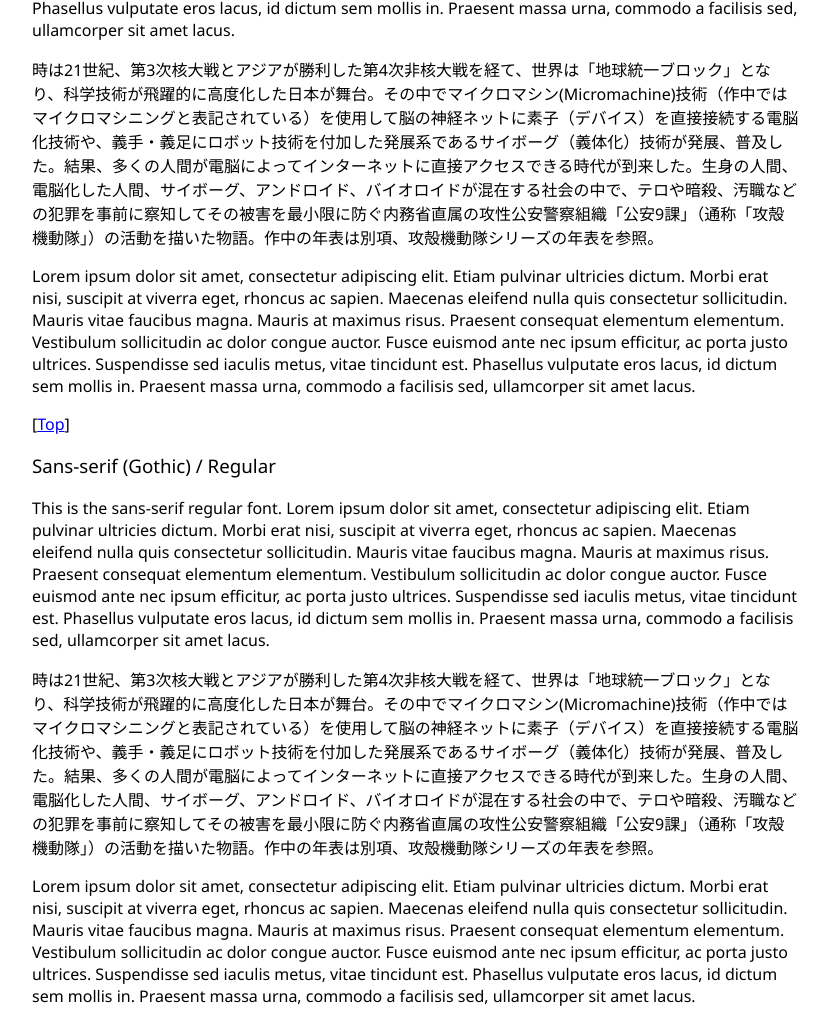
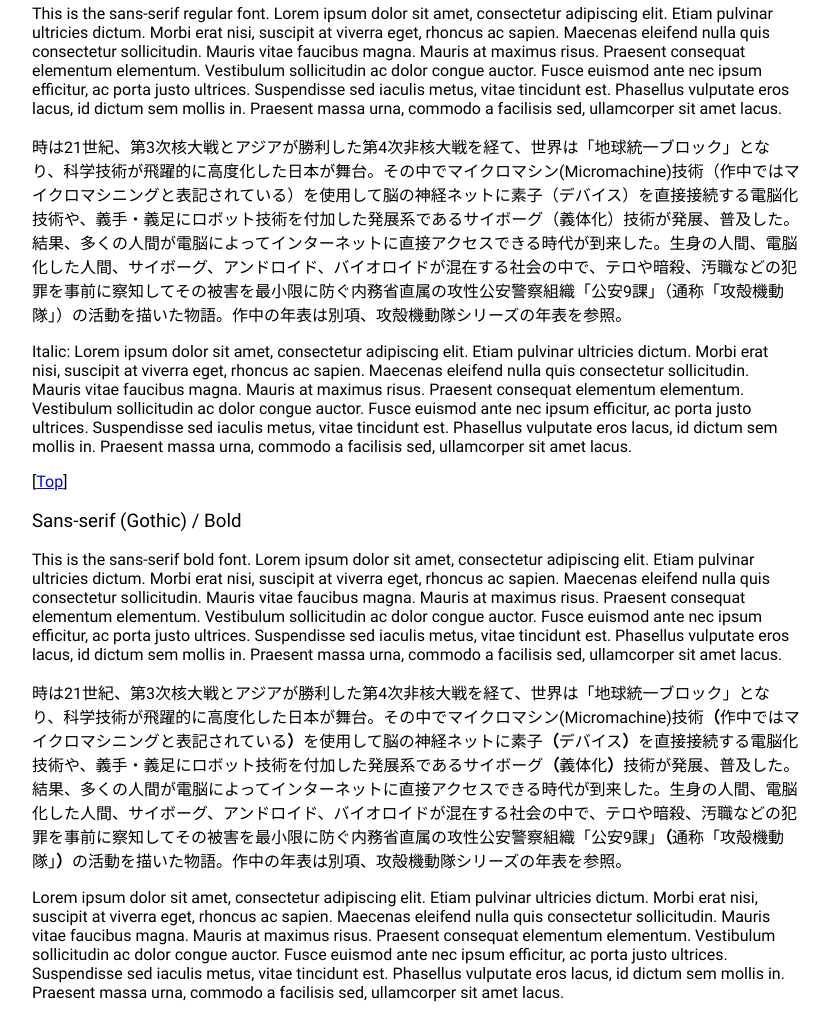
Before and after one commit to mirai-audio/system-font-i18n-css, a website: page index.html in a window 1280 px wide. Shown: the part 7555-8566 px from the top of the page, without its empty margins (224-1054 px from the left). Drawn offline with Linux system fonts and the light colour scheme.

Commit message:
fix macos chrome not rendering italic or bold
* [x] fixes https://github.com/mirai-audio/system-font-i18n-css/issues/12

```diff
--- a/index.html
+++ b/index.html
@@ -524,7 +524,8 @@ body {
           Lorem ipsum dolor sit amet, consectetur adipiscing elit. Etiam pulvinar ultricies dictum. Morbi erat nisi, suscipit at viverra eget, rhoncus ac sapien.  Maecenas eleifend nulla quis consectetur sollicitudin. Mauris vitae faucibus magna. Mauris at maximus risus. Praesent consequat elementum elementum. Vestibulum sollicitudin ac dolor congue auctor. Fusce euismod ante nec ipsum efficitur, ac porta justo ultrices. Suspendisse sed iaculis metus, vitae tincidunt est.  Phasellus vulputate eros lacus, id dictum sem mollis in. Praesent massa urna, commodo a facilisis sed, ullamcorper sit amet lacus.
         </p>
         <p>時は21世紀、第3次核大戦とアジアが勝利した第4次非核大戦を経て、世界は「地球統一ブロック」となり、科学技術が飛躍的に高度化した日本が舞台。その中でマイクロマシン(Micromachine)技術（作中ではマイクロマシニングと表記されている）を使用して脳の神経ネットに素子（デバイス）を直接接続する電脳化技術や、義手・義足にロボット技術を付加した発展系であるサイボーグ（義体化）技術が発展、普及した。結果、多くの人間が電脳によってインターネットに直接アクセスできる時代が到来した。生身の人間、電脳化した人間、サイボーグ、アンドロイド、バイオロイドが混在する社会の中で、テロや暗殺、汚職などの犯罪を事前に察知してその被害を最小限に防ぐ内務省直属の攻性公安警察組織「公安9課」（通称「攻殻機動隊」）の活動を描いた物語。作中の年表は別項、攻殻機動隊シリーズの年表を参照。</p>
-        <p>Lorem ipsum dolor sit amet, consectetur adipiscing elit. Etiam pulvinar ultricies dictum. Morbi erat nisi, suscipit at viverra eget, rhoncus ac sapien.  Maecenas eleifend nulla quis consectetur sollicitudin. Mauris vitae faucibus magna. Mauris at maximus risus. Praesent consequat elementum elementum. Vestibulum sollicitudin ac dolor congue auctor. Fusce euismod ante nec ipsum efficitur, ac porta justo ultrices. Suspendisse sed iaculis metus, vitae tincidunt est.  Phasellus vulputate eros lacus, id dictum sem mollis in. Praesent massa urna, commodo a facilisis sed, ullamcorper sit amet lacus.</p>
+        <p class="t-Italic">Italic: Lorem ipsum dolor sit amet, consectetur adipiscing elit. Etiam pulvinar ultricies dictum. Morbi erat nisi, suscipit at viverra eget, rhoncus ac sapien.  Maecenas eleifend nulla quis consectetur sollicitudin. Mauris vitae faucibus magna. Mauris at maximus risus. Praesent consequat elementum elementum. Vestibulum sollicitudin ac dolor congue auctor. Fusce euismod ante nec ipsum efficitur, ac porta justo ultrices. Suspendisse sed iaculis metus, vitae tincidunt est.  Phasellus vulputate eros lacus, id dictum sem mollis in. Praesent massa urna, commodo a facilisis sed, ullamcorper sit amet lacus.
+        </p>
       </section>
       <footer><p>[<a href="#top">Top</a>]</p></footer>
     </article>
@@ -537,8 +538,9 @@ body {
         <p>This is the sans-serif regular font.
           Lorem ipsum dolor sit amet, consectetur adipiscing elit. Etiam pulvinar ultricies dictum. Morbi erat nisi, suscipit at viverra eget, rhoncus ac sapien.  Maecenas eleifend nulla quis consectetur sollicitudin. Mauris vitae faucibus magna. Mauris at maximus risus. Praesent consequat elementum elementum. Vestibulum sollicitudin ac dolor congue auctor. Fusce euismod ante nec ipsum efficitur, ac porta justo ultrices. Suspendisse sed iaculis metus, vitae tincidunt est.  Phasellus vulputate eros lacus, id dictum sem mollis in. Praesent massa urna, commodo a facilisis sed, ullamcorper sit amet lacus.
         </p>
-        <p>時は21世紀、第3次核大戦とアジアが勝利した第4次非核大戦を経て、世界は「地球統一ブロック」となり、科学技術が飛躍的に高度化した日本が舞台。その中でマイクロマシン(Micromachine)技術（作中ではマイクロマシニングと表記されている）を使用して脳の神経ネットに素子（デバイス）を直接接続する電脳化技術や、義手・義足にロボット技術を付加した発展系であるサイボーグ（義体化）技術が発展、普及した。結果、多くの人間が電脳によってインターネットに直接アクセスできる時代が到来した。生身の人間、電脳化した人間、サイボーグ、アンドロイド、バイオロイドが混在する社会の中で、テロや暗殺、汚職などの犯罪を事前に察知してその被害を最小限に防ぐ内務省直属の攻性公安警察組織「公安9課」（通称「攻殻機動隊」）の活動を描いた物語。作中の年表は別項、攻殻機動隊シリーズの年表を参照。 </p>
-        <p>Lorem ipsum dolor sit amet, consectetur adipiscing elit. Etiam pulvinar ultricies dictum. Morbi erat nisi, suscipit at viverra eget, rhoncus ac sapien.  Maecenas eleifend nulla quis consectetur sollicitudin. Mauris vitae faucibus magna. Mauris at maximus risus. Praesent consequat elementum elementum. Vestibulum sollicitudin ac dolor congue auctor. Fusce euismod ante nec ipsum efficitur, ac porta justo ultrices. Suspendisse sed iaculis metus, vitae tincidunt est.  Phasellus vulputate eros lacus, id dictum sem mollis in. Praesent massa urna, commodo a facilisis sed, ullamcorper sit amet lacus.</p>
+        <p>時は21世紀、第3次核大戦とアジアが勝利した第4次非核大戦を経て、世界は「地球統一ブロック」となり、科学技術が飛躍的に高度化した日本が舞台。その中でマイクロマシン(Micromachine)技術（作中ではマイクロマシニングと表記されている）を使用して脳の神経ネットに素子（デバイス）を直接接続する電脳化技術や、義手・義足にロボット技術を付加した発展系であるサイボーグ（義体化）技術が発展、普及した。結果、多くの人間が電脳によってインターネットに直接アクセスできる時代が到来した。生身の人間、電脳化した人間、サイボーグ、アンドロイド、バイオロイドが混在する社会の中で、テロや暗殺、汚職などの犯罪を事前に察知してその被害を最小限に防ぐ内務省直属の攻性公安警察組織「公安9課」（通称「攻殻機動隊」）の活動を描いた物語。作中の年表は別項、攻殻機動隊シリーズの年表を参照。
+        </p>
+        <p class="t-Italic">Italic: Lorem ipsum dolor sit amet, consectetur adipiscing elit. Etiam pulvinar ultricies dictum. Morbi erat nisi, suscipit at viverra eget, rhoncus ac sapien.  Maecenas eleifend nulla quis consectetur sollicitudin. Mauris vitae faucibus magna. Mauris at maximus risus. Praesent consequat elementum elementum. Vestibulum sollicitudin ac dolor congue auctor. Fusce euismod ante nec ipsum efficitur, ac porta justo ultrices. Suspendisse sed iaculis metus, vitae tincidunt est.  Phasellus vulputate eros lacus, id dictum sem mollis in. Praesent massa urna, commodo a facilisis sed, ullamcorper sit amet lacus.</p>
       </section>
       <footer><p>[<a href="#top">Top</a>]</p></footer>
     </article>
--- a/package.json
+++ b/package.json
@@ -1,6 +1,6 @@
 {
   "name": "system-font-i18n-css",
-  "version": "1.1.0",
+  "version": "1.1.1",
   "description": "A modern system font stack for consistent multi-lingual typesetting across platforms",
   "bugs": "https://github.com/mirai-audio/system-font-i18n-css/issues",
   "homepage": "https://mirai-audio.github.io/system-font-i18n-css",
--- a/system-font-i18n.css
+++ b/system-font-i18n.css
@@ -28,7 +28,6 @@ unicode range: english (latin-1) and more
   http://furbo.org/2015/07/09/i-left-my-system-fonts-in-san-francisco/
    */
   src:
-    local("system-ui"),  /* CSS Fonts Module Level 4, see: https://drafts.csswg.org/css-fonts-4/#system-ui-def */
     local("-apple-system"),  /* macOS */
     local("BlinkMacSystemFont"), /* macOS Chrome */
     local(".SFNSText-Light"), /* macOS Firefox El Capitan+ */
@@ -61,7 +60,6 @@ unicode range: english (latin-1) and a bit more
   font-style: italic;
   font-weight: 300;
   src:
-    local("system-ui"),  /* CSS Fonts Module Level 4 see: https://drafts.csswg.org/css-fonts-4/#system-ui-def */
     local("-apple-system"),  /* macOS */
     local("BlinkMacSystemFont"), /* macOS Chrome */
     local(".SFNSText-LightItalic"), /* macOS Firefox El Capitan+ */
@@ -92,7 +90,6 @@ unicode range: english (latin-1) and a bit more
   font-style: normal;
   font-weight: 400;
   src:
-    local("system-ui"),  /* CSS Fonts Module Level 4 see: https://drafts.csswg.org/css-fonts-4/#system-ui-def */
     local("-apple-system"),  /* macOS */
     local("BlinkMacSystemFont"), /* macOS Chrome */
     local(".SFNSText"), /* macOS Firefox El Capitan+ */
@@ -122,7 +119,6 @@ unicode range: english (latin-1) and a bit more
   font-style: italic;
   font-weight: 400;
   src:
-    local("system-ui"),  /* CSS Fonts Module Level 4 see: https://drafts.csswg.org/css-fonts-4/#system-ui-def */
     local("-apple-system"),  /* macOS */
     local("BlinkMacSystemFont"), /* macOS Chrome */
     local(".SFNSText-Italic"), /* macOS Firefox El Capitan+ */
@@ -153,7 +149,6 @@ unicode range: english (latin-1) and a bit more
   font-style: normal;
   font-weight: 700;
   src:
-    local("system-ui"),  /* CSS Fonts Module Level 4 see: https://drafts.csswg.org/css-fonts-4/#system-ui-def */
     local("-apple-system"),  /* macOS */
     local("BlinkMacSystemFont"), /* macOS Chrome */
     local(".SFNSText-Bold"), /* macOS Firefox El Capitan+ */
@@ -184,7 +179,6 @@ unicode range: english (latin-1) and a bit more
   font-style: italic;
   font-weight: 700;
   src:
-    local("system-ui"),  /* CSS Fonts Module Level 4 see: https://drafts.csswg.org/css-fonts-4/#system-ui-def */
     local("-apple-system"),  /* macOS */
     local("BlinkMacSystemFont"), /* macOS Chrome */
     local(".SFNSText-BoldItalic"), /* macOS Firefox El Capitan+ */
@@ -221,7 +215,6 @@ unicode range: CJK Symbols and Punctuation, Hiragana, Katakana, CJK Unified
   font-style: normal;
   font-weight: 300;
   src:
-    local("system-ui"),  /* CSS Fonts Module Level 4 see: https://drafts.csswg.org/css-fonts-4/#system-ui-def */
     local("HiraginoSans-W3"), local("Hiragino Sans W3"), /* macOS, iOS */
     local("Noto Sans CJK JP"), /* Chromebook, Android */
     local("Meiryo"); /* Windows */
@@ -246,7 +239,6 @@ unicode range: CJK Symbols and Punctuation, Hiragana, Katakana, CJK Unified
   font-style: italic;
   font-weight: 300;
   src:
-    local("system-ui"),  /* CSS Fonts Module Level 4 see: https://drafts.csswg.org/css-fonts-4/#system-ui-def */
     local("HiraginoSans-W3"), local("Hiragino Sans W3"), /* macOS, iOS */
     local("Noto Sans CJK JP"), /* Chromebook, Android */
     local("Meiryo"); /* Windows */
@@ -271,7 +263,6 @@ unicode range: CJK Symbols and Punctuation, Hiragana, Katakana, CJK Unified
   font-style: normal;
   font-weight: 400;
   src:
-    local("system-ui"),  /* CSS Fonts Module Level 4 see: https://drafts.csswg.org/css-fonts-4/#system-ui-def */
     local("HiraginoSans-W4"), local("Hiragino Sans W4"), /* macOS, iOS */
     local("Noto Sans CJK JP"), /* Chromebook, Android */
     local("Meiryo"); /* Windows */
@@ -296,7 +287,6 @@ unicode range: CJK Symbols and Punctuation, Hiragana, Katakana, CJK Unified
   font-style: italic;
   font-weight: 400;
   src:
-    local("system-ui"),  /* CSS Fonts Module Level 4 see: https://drafts.csswg.org/css-fonts-4/#system-ui-def */
     local("HiraginoSans-W4"), local("Hiragino Sans W4"), /* macOS, iOS */
     local("Noto Sans CJK JP"), /* Chromebook, Android */
     local("Meiryo"); /* Windows */
@@ -321,7 +311,6 @@ unicode range: CJK Symbols and Punctuation, Hiragana, Katakana, CJK Unified
   font-style: normal;
   font-weight: 700;
   src:
-    local("system-ui"),  /* CSS Fonts Module Level 4 see: https://drafts.csswg.org/css-fonts-4/#system-ui-def */
     local("HiraginoSans-W7"), local("Hiragino Sans W7"), /* macOS, iOS */
     local("Noto Sans CJK JP"), /* Chromebook, Android */
     local("Meiryo"); /* Windows */
@@ -346,7 +335,6 @@ unicode range: CJK Symbols and Punctuation, Hiragana, Katakana, CJK Unified
   font-style: italic;
   font-weight: 700;
   src:
-    local("system-ui"),  /* CSS Fonts Module Level 4 */
     local("HiraginoSans-W7"), local("Hiragino Sans W7"), /* macOS, iOS */
     local("Noto Sans CJK JP"), /* Chromebook, Android */
     local("Meiryo"); /* Windows */
```
